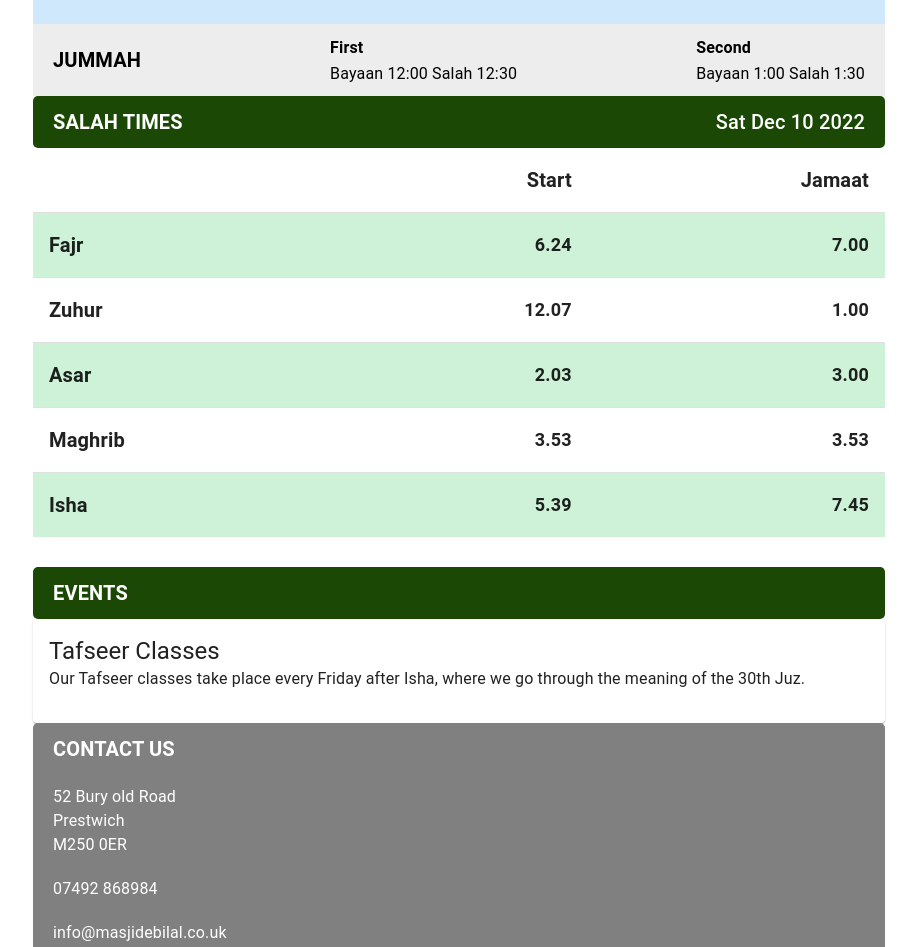
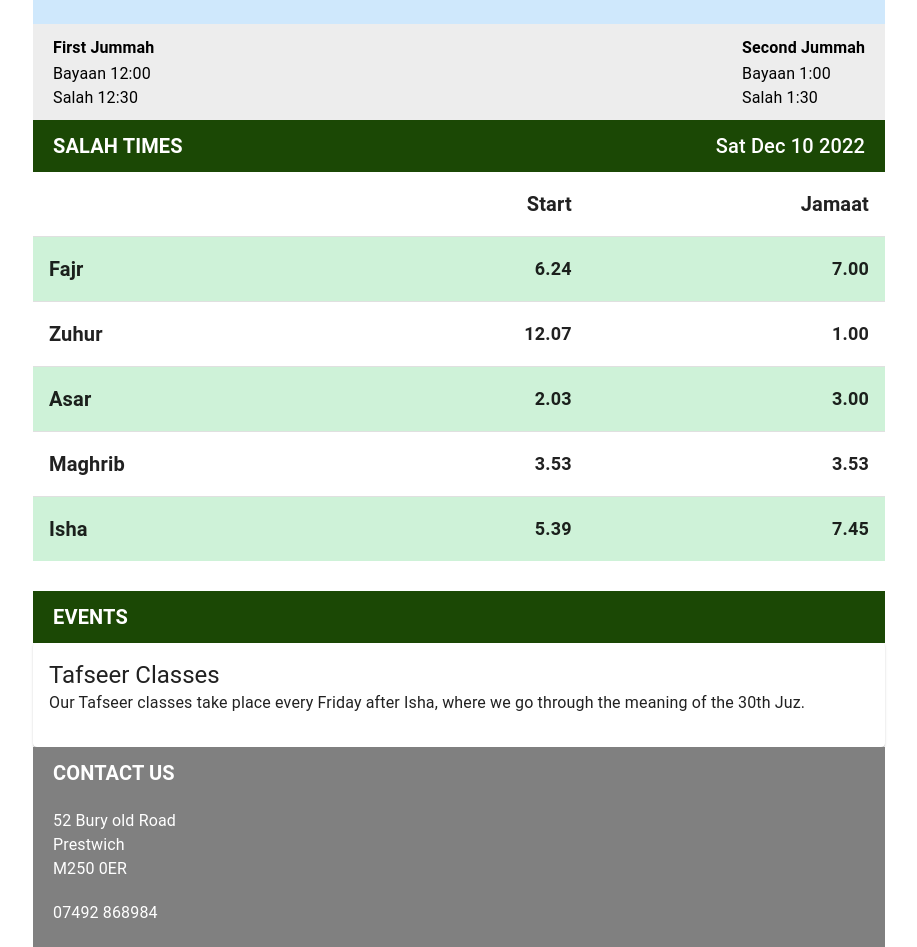
Before and after one commit to adam-ali/masjid-bilal, a React (Create React App) app: page / in a window 1280 px wide. Shown: the part 340-1287 px from the top of the page, without its empty margins (181-1098 px from the left). Built offline with nearby package versions, Linux system fonts and the light colour scheme.

Commit message:
remove borderradius fix text in salah times

```diff
--- a/src/App.css
+++ b/src/App.css
@@ -10,5 +10,4 @@
 .green-header {
   background-color: #1b4805;
   padding: 10px 20px;
-  border-radius: 5px;
 }
--- a/src/layouts/Footer/Footer.tsx
+++ b/src/layouts/Footer/Footer.tsx
@@ -2,7 +2,7 @@ import { Box, Typography } from '@mui/material'
 
 const Footer = () => {
   return (
-    <Box sx={{ bgcolor: 'grey', color: 'white', px: '20px', py: '10px', borderRadius: '5px' }}>
+    <Box sx={{ bgcolor: 'grey', color: 'white', px: '20px', py: '10px' }}>
       <Typography variant="h6" sx={{ fontWeight: 'bold' }}>
         CONTACT US
       </Typography>
--- a/src/layouts/MainLayout/AppBar/AppBar.tsx
+++ b/src/layouts/MainLayout/AppBar/AppBar.tsx
@@ -14,6 +14,7 @@ import Typography from '@mui/material/Typography'
 import Button from '@mui/material/Button'
 import MosqueIcon from '@mui/icons-material/Mosque'
 import { Container, Grid } from '@mui/material'
+import MasjideBilal from '../../../assets/mbilal.png'
 
 interface Props {
   /**
@@ -59,22 +60,23 @@ export default function DrawerAppBar(props: Props) {
       <AppBar component="nav" position="static">
         <Container maxWidth="md" sx={{ px: '0' }}>
           <Toolbar>
+            <Grid style={{ display: 'flex' }} sx={{ flexGrow: 1, display: { xs: 'none', sm: 'block' } }}>
+              <Typography variant="h6" component="span" sx={{ mr: 1, fontWeight: 'bold' }}>
+                Masjid Bilal
+                {/* <img src={MasjideBilal} width="200" /> */}
+              </Typography>
+              <MosqueIcon />
+            </Grid>
+
             <IconButton
               color="inherit"
               aria-label="open drawer"
               edge="start"
               onClick={handleDrawerToggle}
-              sx={{ mr: 2, display: { sm: 'none' } }}
+              sx={{ display: { sm: 'none' } }}
             >
               <MenuIcon />
             </IconButton>
-            <Grid style={{ display: 'flex' }} sx={{ flexGrow: 1, display: { xs: 'none', sm: 'block' } }}>
-              <Typography variant="h6" component="span" sx={{ mr: 1, fontWeight: 'bold' }}>
-                Masjid Bilal
-              </Typography>
-              <MosqueIcon />
-            </Grid>
-
             <Box sx={{ display: { xs: 'none', sm: 'block' } }}>
               {navItems.map((item) => (
                 <Button key={item} sx={{ color: '#fff' }}>
@@ -89,6 +91,7 @@ export default function DrawerAppBar(props: Props) {
         <Drawer
           container={container}
           variant="temporary"
+          anchor="right"
           open={mobileOpen}
           onClose={handleDrawerToggle}
           ModalProps={{
--- a/src/pages/Home/Hero/Hero.tsx
+++ b/src/pages/Home/Hero/Hero.tsx
@@ -12,7 +12,7 @@ const Hero = (props: Props) => {
         {/* <div className="hero-img">
         <p className="image-txt">text</p>
       </div> */}
-        <Image src={MasjideBilal} style={{ borderRadius: 5 }} easing="ease" fit="cover" />
+        <Image src={MasjideBilal} easing="ease" fit="cover" />
       </Box>
     </>
   )
--- a/src/pages/Home/SalahTimes/SalahTimes.tsx
+++ b/src/pages/Home/SalahTimes/SalahTimes.tsx
@@ -54,20 +54,21 @@ const SalahTimes = (props: Props) => {
           alignItems: 'center'
         }}
       >
-        <Typography variant="h6" sx={{ pr: '10px', fontWeight: 'bold' }}>
-          JUMMAH
-        </Typography>
         <div>
           <Typography variant="subtitle1" sx={{ fontWeight: 'bold' }}>
-            First
+            First Jummah
           </Typography>
-          <Typography variant="body1">Bayaan 12:00 Salah 12:30</Typography>
+          <Typography variant="body1">
+            Bayaan 12:00 <br /> Salah 12:30
+          </Typography>
         </div>
         <div>
           <Typography variant="subtitle1" sx={{ fontWeight: 'bold' }}>
-            Second
+            Second Jummah
           </Typography>
-          <Typography variant="body1">Bayaan 1:00 Salah 1:30</Typography>
+          <Typography variant="body1">
+            Bayaan 1:00 <br /> Salah 1:30
+          </Typography>
         </div>
       </Box>
       <Box sx={{ display: 'flex', justifyContent: 'space-between' }} className="green-header">
```
